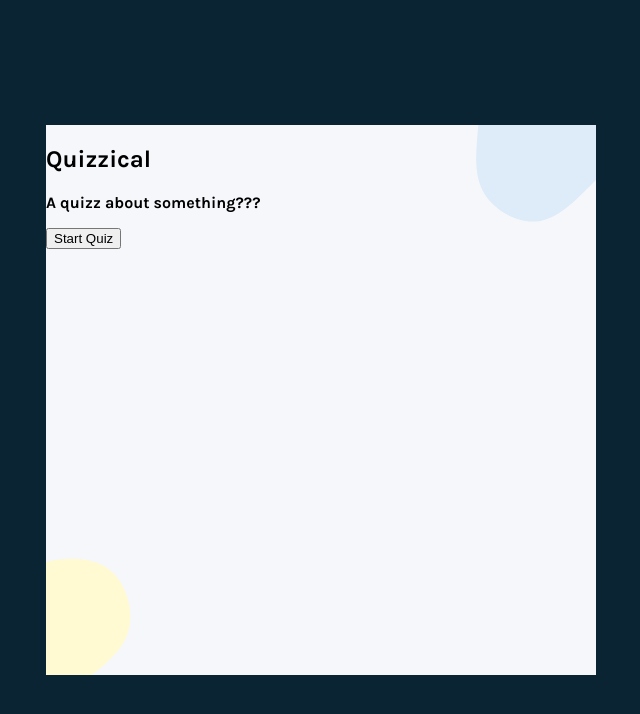
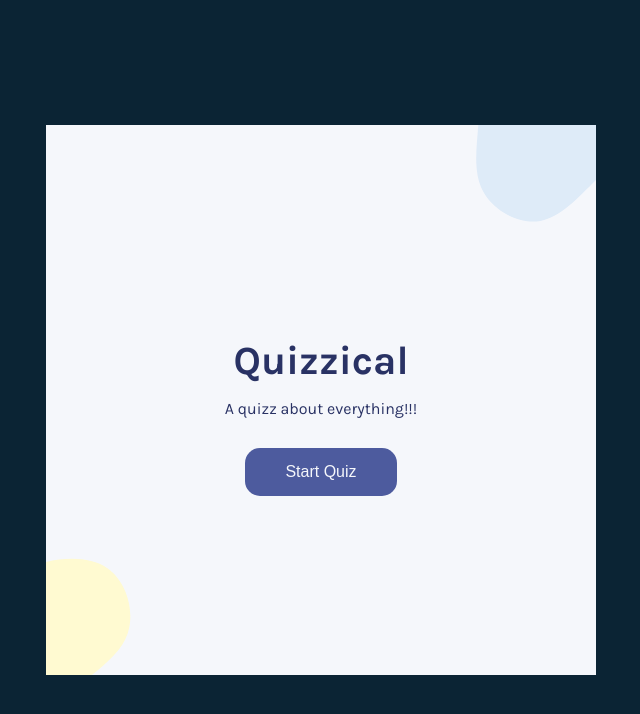
Before and after one commit to TwickE/Quizzical, a React (Vite) app: page / in a window 1280 px wide. Shown: the top 714 px of the page, without its empty margins (319-959 px from the left). Built offline with nearby package versions, Linux system fonts and the light colour scheme; no server answers.

Commit message:
Added the Start Screen styling and started working on the questions API

```diff
--- a/index.html
+++ b/index.html
@@ -5,7 +5,7 @@
     <link rel="icon" type="image/svg+xml" href="/vite.svg" />
     <link rel="preconnect" href="https://fonts.googleapis.com">
     <link rel="preconnect" href="https://fonts.gstatic.com" crossorigin>
-    <link href="https://fonts.googleapis.com/css2?family=Inter&family=Karla:wght@700&display=swap" rel="stylesheet">
+    <link href="https://fonts.googleapis.com/css2?family=Karla:wght@400;700&display=swap" rel="stylesheet">
     <meta name="viewport" content="width=device-width, initial-scale=1.0" />
     <title>Quizzical</title>
   </head>
--- a/src/App.jsx
+++ b/src/App.jsx
@@ -4,6 +4,16 @@ import blob2 from './assets/blob2.svg'
 
 function App() {
     const [gameStarted, setGameStarted] = React.useState(false)
+    const [questions, setQuestions] = React.useState([])
+
+    React.useEffect(() => {
+        fetch('https://opentdb.com/api.php?amount=5')
+            .then((response) => response.json())
+            .then((data) => {
+                setQuestions(JSON.stringify(data.results))
+            })
+    }, [])
+
 
     return (
         <main>
@@ -11,11 +21,11 @@ function App() {
             <img className='blob2' src={blob2} alt="blob2" />
             {
                 gameStarted ? (
-                    <h1>Game Started</h1>
+                    <p>{questions}</p>
                 ) : (
                     <section className='container-start-game'>
                         <h1>Quizzical</h1>
-                        <p>A quizz about something???</p>
+                        <p>A quizz about everything!!!</p>
                         <button onClick={() => setGameStarted(true)}>Start Quiz</button>
                     </section>
                 )
--- a/src/index.css
+++ b/src/index.css
@@ -36,3 +36,36 @@ main {
     left: -40%;
     transform: translate(40%, -130%);
 }
+
+.container-start-game {
+    width: 100%;
+    height: 100%;
+    display: flex;
+    flex-direction: column;
+    justify-content: center;
+    align-items: center;
+    color: #293264;
+}
+
+.container-start-game h1 {
+    font-size: 2.5rem;
+    margin-bottom: 15px;
+}
+
+.container-start-game p {
+    font-size: 1rem;
+    margin-top: 0;
+    margin-bottom: 30px;
+}
+
+.container-start-game button {
+    padding: 15px 40px;
+    border: none;
+    border-radius: 15px;
+    background-color: #4D5B9E;
+    color: #F5F7FB;
+    font-size: 1rem;
+    font-weight: normal;
+    cursor: pointer;
+
+}
```
Also changed, not shown: src/Question.jsx (added, +12 -0 lines).
